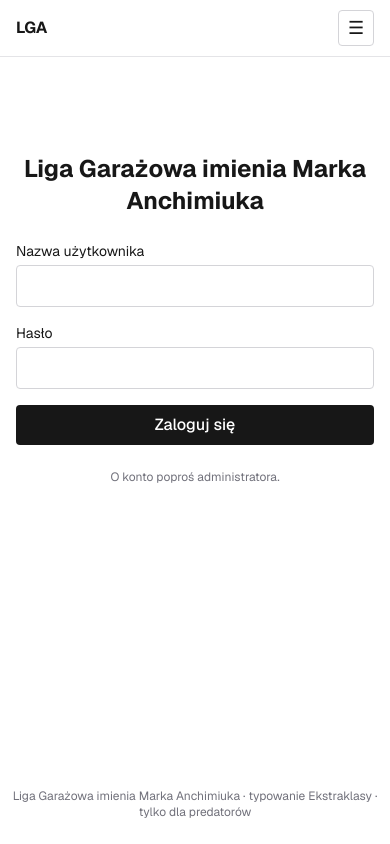
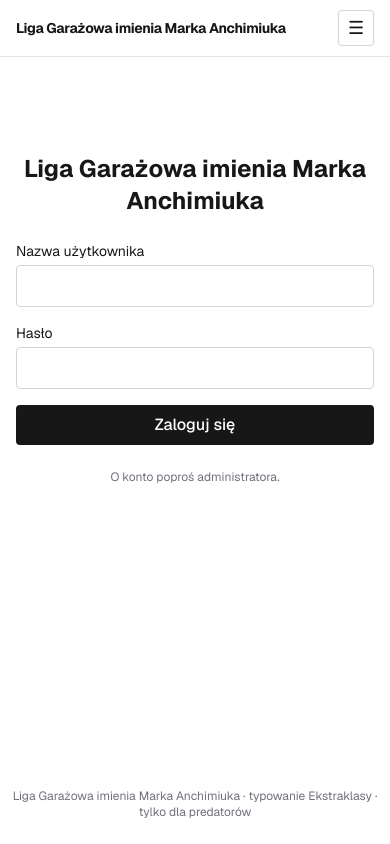
Before and after one commit to safety2nd/typerek, a Next.js app: page /login in a window 390 px wide. Built offline with nearby package versions, Linux system fonts and the light colour scheme; no server answers.

Commit message:
Show full title on mobile (smaller font)

```diff
--- a/src/components/nav-bar.tsx
+++ b/src/components/nav-bar.tsx
@@ -27,9 +27,8 @@ export async function NavBar() {
   return (
     <header className="w-full border-b border-zinc-200 dark:border-zinc-800">
       <nav className="max-w-5xl mx-auto px-4 h-14 flex items-center justify-between">
-        <Link href="/" className="font-bold tracking-tight whitespace-nowrap">
-          <span className="hidden sm:inline">Liga Garażowa imienia Marka Anchimiuka</span>
-          <span className="sm:hidden">LGA</span>
+        <Link href="/" className="font-bold tracking-tight whitespace-nowrap text-sm sm:text-base">
+          Liga Garażowa imienia Marka Anchimiuka
         </Link>
         <div className="hidden sm:flex items-center gap-4 text-sm">
           {links}
```
